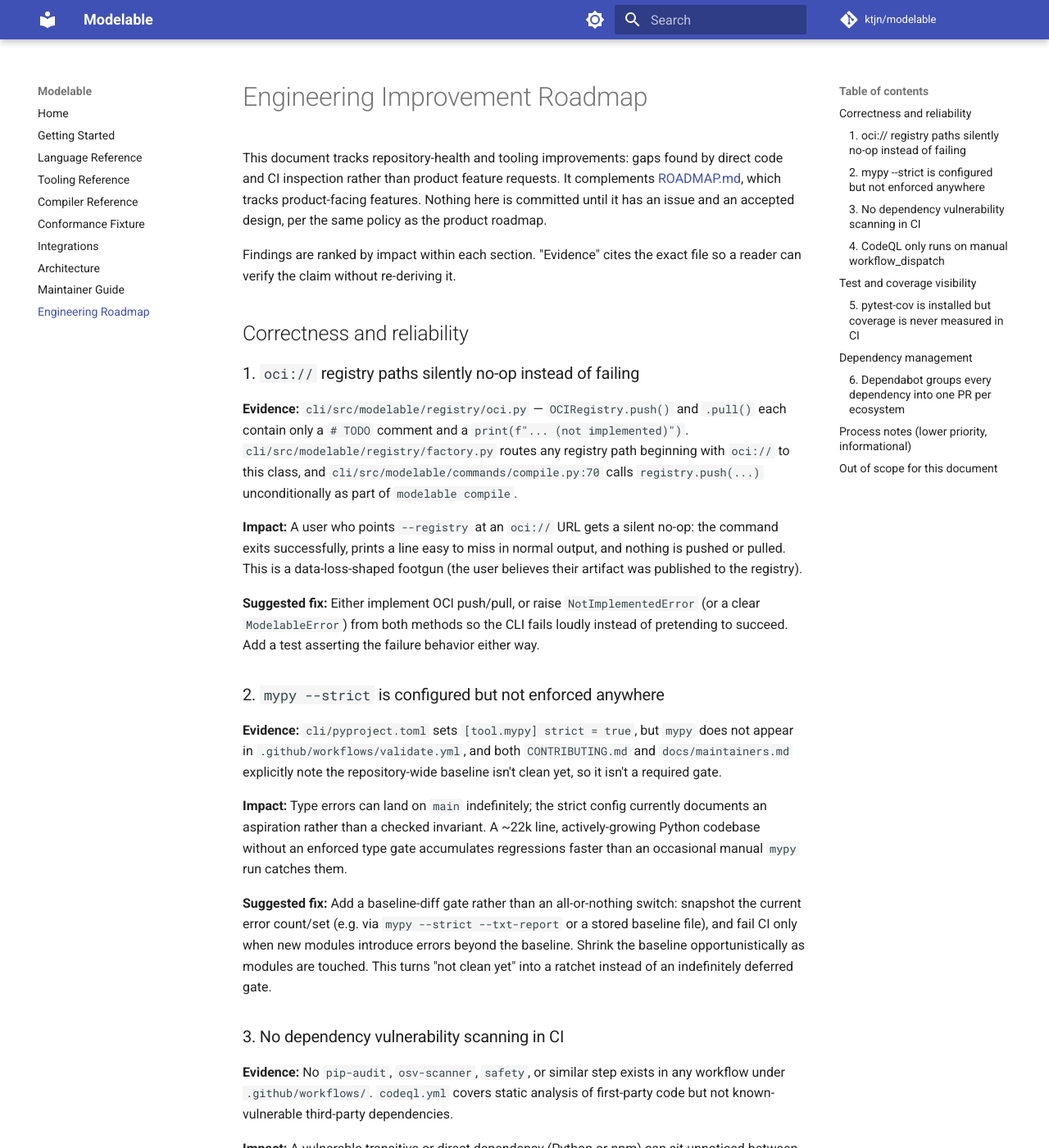
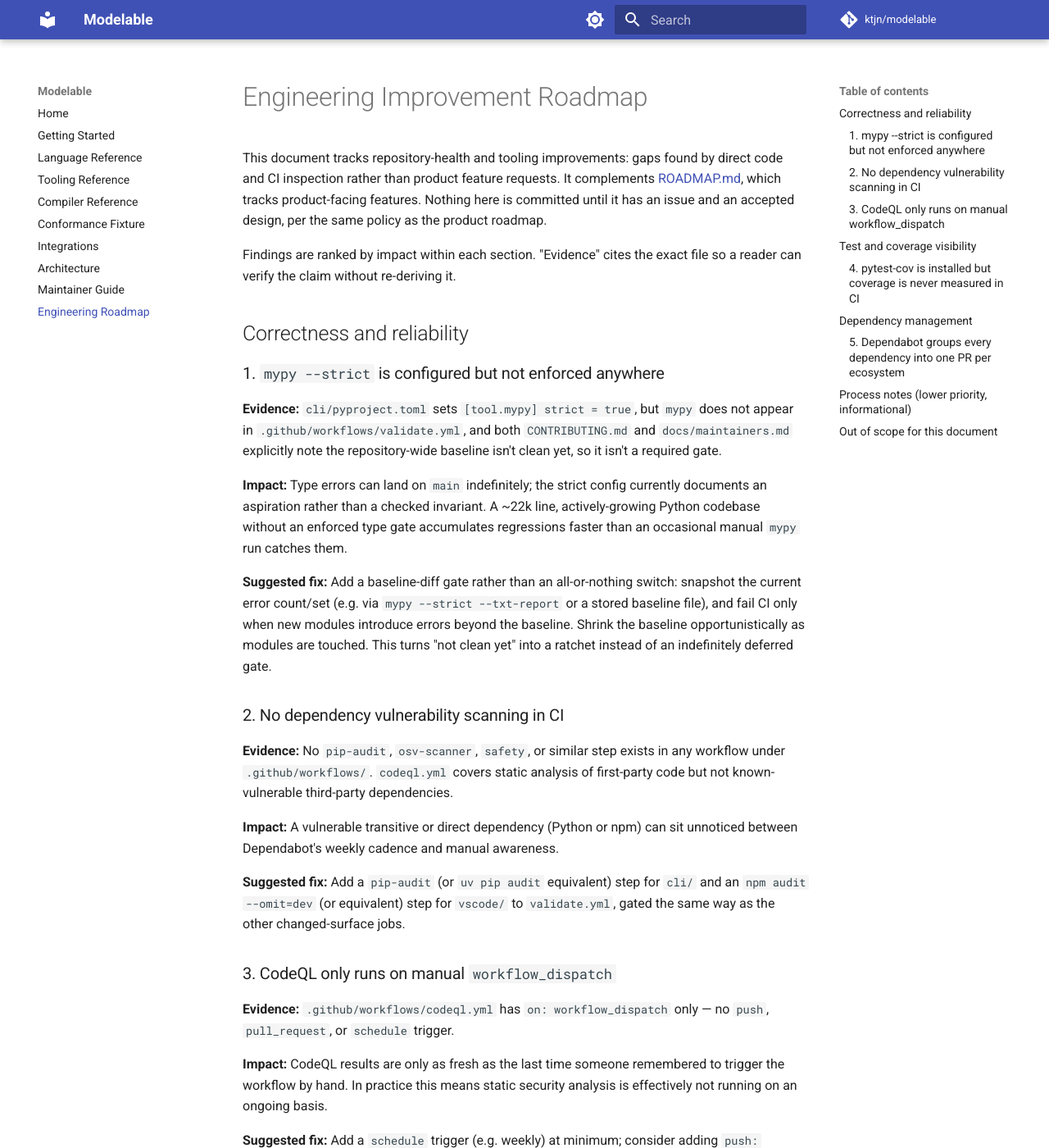
Before and after one commit to ktjn/modelable, an MkDocs documentation site: the page built from docs/engineering-roadmap.md, in a window 1280 px wide and 1400 px high. Shown: the whole window at 82% size. Built offline with MkDocs 1.6.1 and Material for MkDocs 9.7.7, drawn with Linux system fonts in a browser that asks for light colours; comment, search, counter and statistics services are not loaded; some of the changed text lies outside the part shown.

Commit message:
fix: fail loudly for unsupported OCI registries (#137)
Co-authored-by: ktjn <ktjn@users.noreply.github.com>

```diff
--- a/docs/engineering-roadmap.md
+++ b/docs/engineering-roadmap.md
@@ -11,26 +11,7 @@ file so a reader can verify the claim without re-deriving it.
 
 ## Correctness and reliability
 
-### 1. `oci://` registry paths silently no-op instead of failing
-
-**Evidence:** `cli/src/modelable/registry/oci.py` — `OCIRegistry.push()` and
-`.pull()` each contain only a `# TODO` comment and a `print(f"... (not
-implemented)")`. `cli/src/modelable/registry/factory.py` routes any registry
-path beginning with `oci://` to this class, and
-`cli/src/modelable/commands/compile.py:70` calls `registry.push(...)`
-unconditionally as part of `modelable compile`.
-
-**Impact:** A user who points `--registry` at an `oci://` URL gets a silent
-no-op: the command exits successfully, prints a line easy to miss in normal
-output, and nothing is pushed or pulled. This is a data-loss-shaped footgun
-(the user believes their artifact was published to the registry).
-
-**Suggested fix:** Either implement OCI push/pull, or raise
-`NotImplementedError` (or a clear `ModelableError`) from both methods so the
-CLI fails loudly instead of pretending to succeed. Add a test asserting the
-failure behavior either way.
-
-### 2. `mypy --strict` is configured but not enforced anywhere
+### 1. `mypy --strict` is configured but not enforced anywhere
 
 **Evidence:** `cli/pyproject.toml` sets `[tool.mypy] strict = true`, but
 `mypy` does not appear in `.github/workflows/validate.yml`, and both
@@ -99,7 +80,7 @@ is optional; visibility alone is the main win.
 
 ## Dependency management
 
-### 6. Dependabot groups every dependency into one PR per ecosystem
+### 5. Dependabot groups every dependency into one PR per ecosystem
 
 **Evidence:** `.github/dependabot.yml` uses `patterns: ["*"]` for the
 `python-dependencies`, `vscode-dependencies`, and `actions` groups, so all
@@ -127,9 +108,6 @@ independently of routine dependency churn.
   `uv`'s Python 3.14 download failed in this sandboxed environment). Worth a
   one-line rationale in `CONTRIBUTING.md` so new contributors don't wonder
   why the floor is so high.
-- **`registry/oci.py` scope:** if OCI support isn't planned soon, consider
-  removing the `oci://` routing from `factory.py` entirely until a real
-  implementation exists, rather than shipping a reachable dead code path.
 
 ## Out of scope for this document
 
```
Also changed, not shown: other parts of docs/engineering-roadmap.md (+3 -3 lines), 5 other files.
